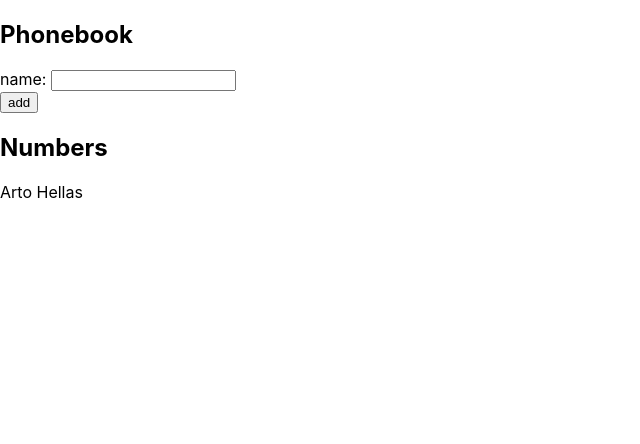
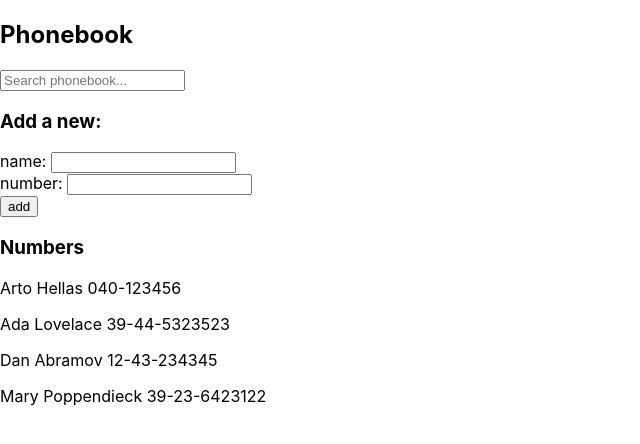
Before and after one commit to codewithjalaj/fullstack-open-2020, a React (Create React App) app in the folder part2/phonebook/: page / in a window 1280 px wide. Shown: the top 444 px of the page, without its empty margins (0-640 px from the left). Built offline with nearby package versions, Linux system fonts and the light colour scheme; the HTML template or start-up script is replaced by a standard one.

Commit message:
finished exercises 2.7 - 2.10

```diff
--- a/part2/phonebook/src/App.js
+++ b/part2/phonebook/src/App.js
@@ -1,31 +1,34 @@
 import React, { useState } from 'react';
+import Filter from './Filter';
+import Form from './Form';
+import Persons from './Persons';
 
 const App = () => {
-	const [persons, setPersons] = useState([{ name: 'Arto Hellas' }]);
+	const [persons, setPersons] = useState([
+		{ name: 'Arto Hellas', number: '040-123456' },
+		{ name: 'Ada Lovelace', number: '39-44-5323523' },
+		{ name: 'Dan Abramov', number: '12-43-234345' },
+		{ name: 'Mary Poppendieck', number: '39-23-6423122' },
+	]);
 	const [newName, setNewName] = useState('');
-
-	const handleClick = (e) => {
-		e.preventDefault();
-		setPersons(persons.concat({ name: newName }));
-	};
+	const [newNumber, setNewNumber] = useState('');
+	const [query, setQuery] = useState('');
 
 	return (
 		<div>
 			<h2>Phonebook</h2>
-			<form>
-				<div>
-					name: <input onChange={(e) => setNewName(e.target.value)} />
-				</div>
-				<div>
-					<button onClick={handleClick} type="submit">
-						add
-					</button>
-				</div>
-			</form>
-			<h2>Numbers</h2>
-			{persons.map((person) => (
-				<p>{person.name}</p>
-			))}
+			<Filter setQuery={setQuery} />
+			<h3>Add a new:</h3>
+			<Form
+				newName={newName}
+				setNewName={setNewName}
+				newNumber={newNumber}
+				setNewNumber={setNewNumber}
+				persons={persons}
+				setPersons={setPersons}
+			/>
+			<h3>Numbers</h3>
+			<Persons persons={persons} query={query} />
 		</div>
 	);
 };
--- /dev/null
+++ b/part2/phonebook/src/Filter.js
@@ -0,0 +1,7 @@
+import React from 'react';
+
+const Filter = ({ setQuery }) => {
+	return <input onChange={(e) => setQuery(e.target.value)} type="text" placeholder="Search phonebook..." />;
+};
+
+export default Filter;
--- /dev/null
+++ b/part2/phonebook/src/Form.js
@@ -0,0 +1,37 @@
+import React from 'react';
+
+const Form = ({ persons, setPersons, newName, newNumber, setNewName, setNewNumber }) => {
+	const handleSubmit = (e) => {
+		e.preventDefault();
+
+		for (let person of persons) {
+			if (person.name === newName) {
+				return alert(`${newName} is already added to the phonebook.`);
+			}
+		}
+
+		if (newName === '' || newNumber === '') return;
+
+		setPersons(persons.concat({ name: newName, number: newNumber }));
+		setNewName('');
+		setNewNumber('');
+	};
+
+	return (
+		<form>
+			<div>
+				name: <input value={newName} onChange={(e) => setNewName(e.target.value)} />
+			</div>
+			<div>
+				number: <input value={newNumber} onChange={(e) => setNewNumber(e.target.value)} />
+			</div>
+			<div>
+				<button onClick={handleSubmit} type="submit">
+					add
+				</button>
+			</div>
+		</form>
+	);
+};
+
+export default Form;
--- /dev/null
+++ b/part2/phonebook/src/Person.js
@@ -0,0 +1,11 @@
+import React from 'react';
+
+const Person = ({ person }) => {
+	return (
+		<>
+			{person.name} {person.number}
+		</>
+	);
+};
+
+export default Person;
--- /dev/null
+++ b/part2/phonebook/src/Persons.js
@@ -0,0 +1,20 @@
+import React from 'react';
+import Person from './Person';
+
+const Persons = ({ persons, query }) => {
+	let regex = new RegExp(query, 'gi');
+
+	return (
+		<>
+			{persons
+				.filter((person) => person.name.match(regex))
+				.map((person, idx) => (
+					<p key={idx}>
+						<Person person={person} />
+					</p>
+				))}
+		</>
+	);
+};
+
+export default Persons;
```
Also changed, not shown: part2/phonebook/src/course.js (deleted, +0 -43 lines).
